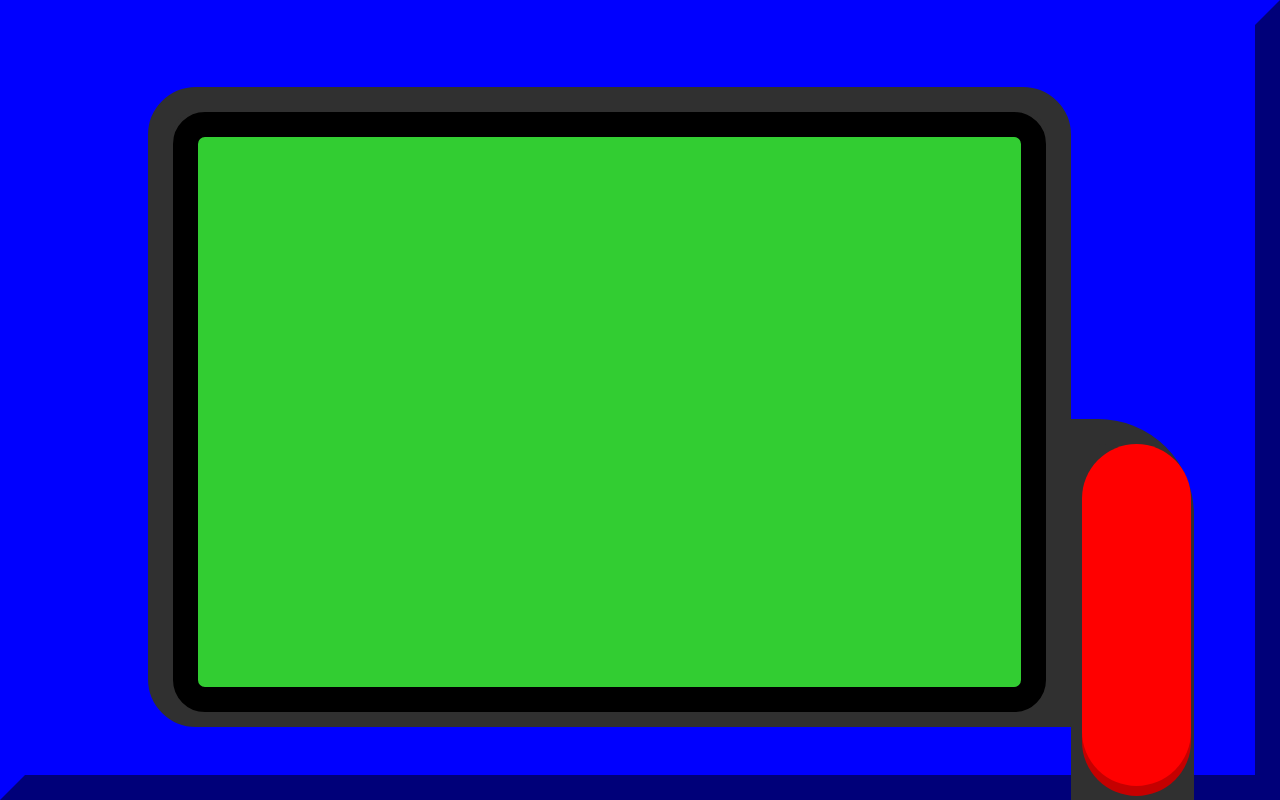
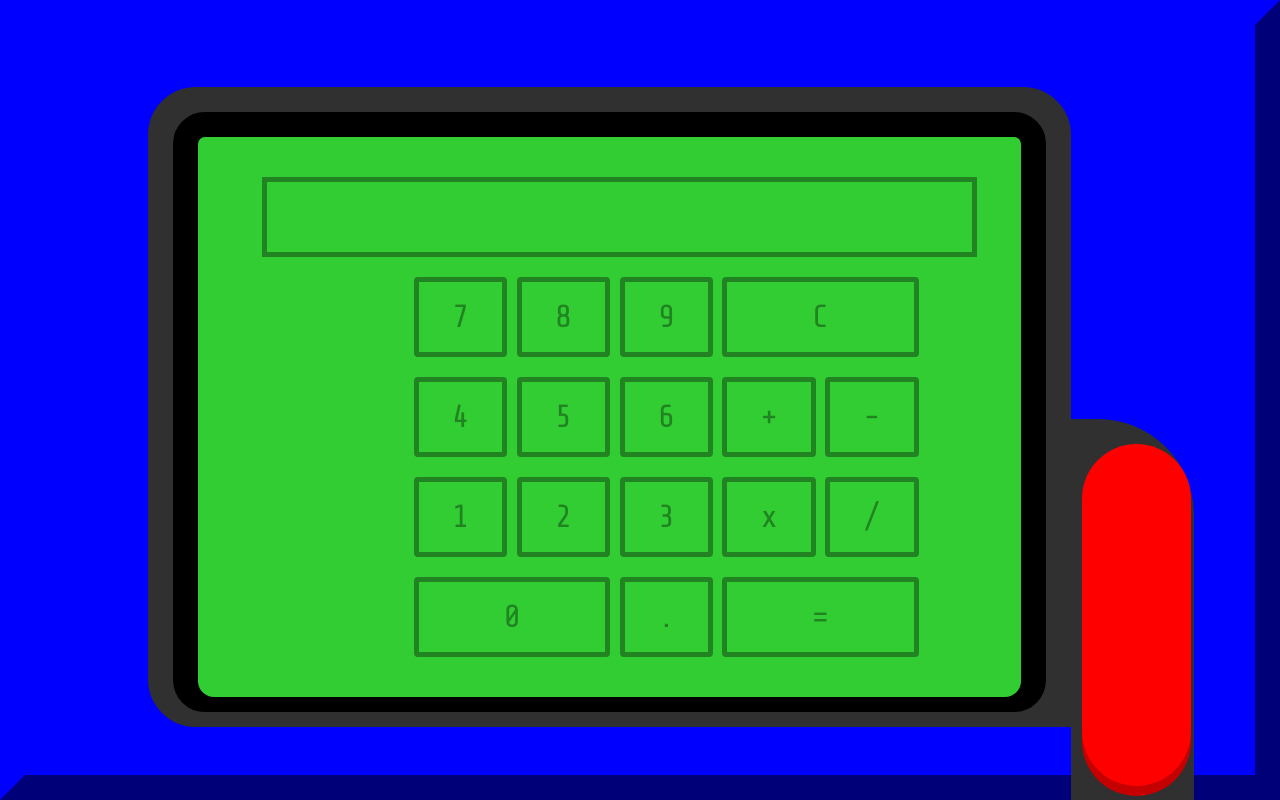
Before and after one commit to jharrison2016/etch, an Angular app: page / in a window 1280 px wide. Both pictures are taken after a click on the button 1136 px from the left and 614 px from the top of the page. Built offline with nearby package versions, Linux system fonts and the light colour scheme.

Commit message:
009 | Create calculator component and styles it

```diff
--- a/src/app/app.module.ts
+++ b/src/app/app.module.ts
@@ -6,12 +6,14 @@ import { AppComponent } from './app.component';
 import { NgbModule } from '@ng-bootstrap/ng-bootstrap';
 import { HomeComponent } from './home/home.component';
 import { ClockComponent } from './clock/clock.component';
+import { CalculatorComponent } from './calculator/calculator.component';
 
 @NgModule({
   declarations: [
     AppComponent,
     HomeComponent,
-    ClockComponent
+    ClockComponent,
+    CalculatorComponent
   ],
   imports: [
     BrowserModule,
--- /dev/null
+++ b/src/app/calculator/calculator.component.css
@@ -0,0 +1,40 @@
+@import url('https://fonts.googleapis.com/css2?family=Share+Tech+Mono&display=swap');
+
+.calcBody{
+    text-align: center;
+    font-family: 'Share Tech Mono', monospace;
+    background-color: limegreen;
+    width: 100%;
+    height: 70vh;
+    border-radius: 1em;
+    user-select: none;
+    padding: 5vh 7vh;
+}
+.screen{
+    border: 5px solid rgb(33, 131, 33);
+    height: 10vh;
+    margin-bottom: 2.5vh;
+    margin-left: 1vh;
+}
+
+.btn{
+    border: 5px solid rgb(33, 131, 33);
+    margin-right: 1%;
+    color: rgb(33, 131, 33);
+    font-size: 2em;
+}
+
+.svnEgtNneC, .frFvSxPlsMns, .onTwThrMltDvd, .zroDotEql{
+    height: 10vh;
+    margin-bottom: 2.5vh;
+    width: 73vw;
+    margin-left: 20vh;
+}
+
+.svn, .egt, .nne, .fr, .fve, .six, .pls, .mns, .one, .two, .thr, .mlt, .dvd, .dot{
+    width: 10%;
+}
+
+.c, .zro, .eql{
+    width: 21%;
+}
--- /dev/null
+++ b/src/app/calculator/calculator.component.html
@@ -0,0 +1,41 @@
+<div class="container calcBody">
+    <div class="row screen">
+        <div class="col-1 dgt"> </div>
+        <div class="col-1 dgt"> </div>
+        <div class="col-1 dgt"> </div>
+        <div class="col-1 dgt"> </div>
+        <div class="col-1 dgt"> </div>
+        <div class="col-1 dgt"> </div>
+        <div class="col-1 dgt"> </div>
+        <div class="col-1 dgt"> </div>
+        <div class="col-1 dgt"> </div>
+        <div class="col-1 dgt"> </div>
+        <div class="col-1 dgt"> </div>
+        <div class="col-1 dgt"> </div>
+    </div>
+    <div class="row svnEgtNneC">
+        <button mat-raised-button class="col-2 btn svn">7</button>
+        <button mat-raised-button class="col-2 btn egt">8</button>
+        <button mat-raised-button class="col-2 btn nne">9</button>
+        <button mat-raised-button class="col-4 btn c">C</button>
+    </div>
+    <div class="row frFvSxPlsMns">
+        <button mat-raised-button class="col-2 btn fr">4</button>
+        <button mat-raised-button class="col-2 btn fve">5</button>
+        <button mat-raised-button class="col-2 btn six">6</button>
+        <button mat-raised-button class="col-2 btn pls">+</button>
+        <button mat-raised-button class="col-2 btn mns">-</button>
+    </div>
+    <div class="row onTwThrMltDvd">
+        <button mat-raised-button class="col-2 btn one">1</button>
+        <button mat-raised-button class="col-2 btn two">2</button>
+        <button mat-raised-button class="col-2 btn thr">3</button>
+        <button mat-raised-button class="col-2 btn mlt">x</button>
+        <button mat-raised-button class="col-2 btn dvd">/</button>
+    </div>
+    <div class="row zroDotEql">
+        <button mat-raised-button class="col-4 btn zro">0</button>
+        <button mat-raised-button class="col-2 btn dot">.</button>
+        <button mat-raised-button class="col-4 btn eql">=</button>
+    </div>
+</div>
--- /dev/null
+++ b/src/app/calculator/calculator.component.ts
@@ -0,0 +1,16 @@
+import { Component, OnInit } from '@angular/core';
+import { MatButtonModule } from '@angular/material/button';
+
+@Component({
+  selector: 'app-calculator',
+  templateUrl: './calculator.component.html',
+  styleUrls: ['./calculator.component.css']
+})
+export class CalculatorComponent implements OnInit {
+
+  constructor() { }
+
+  ngOnInit(): void {
+  }
+
+}
--- a/src/app/clock/clock.component.css
+++ b/src/app/clock/clock.component.css
@@ -14,6 +14,7 @@
     font-size: 10em;
     height: 50%;
     line-height: 60vh;
+    color: rgb(33, 131, 33);
 
 }
 
@@ -21,4 +22,5 @@
     font-size: 2.5em;
     height: 50%;
     line-height: 20vh;
+    color: rgb(33, 131, 33);
 }
--- a/src/app/home/home.component.html
+++ b/src/app/home/home.component.html
@@ -2,6 +2,7 @@
     <div class="innerRim col-10">
             <div class="face">
                 <app-clock *ngIf="pageNum === 1"></app-clock>
+                <app-calculator *ngIf="pageNum === 2"></app-calculator>
             </div>
     </div>
     <div class="buttonRim col-2">
```
Also changed, not shown: 1 other file (tests, documents, lock files or other folders).
